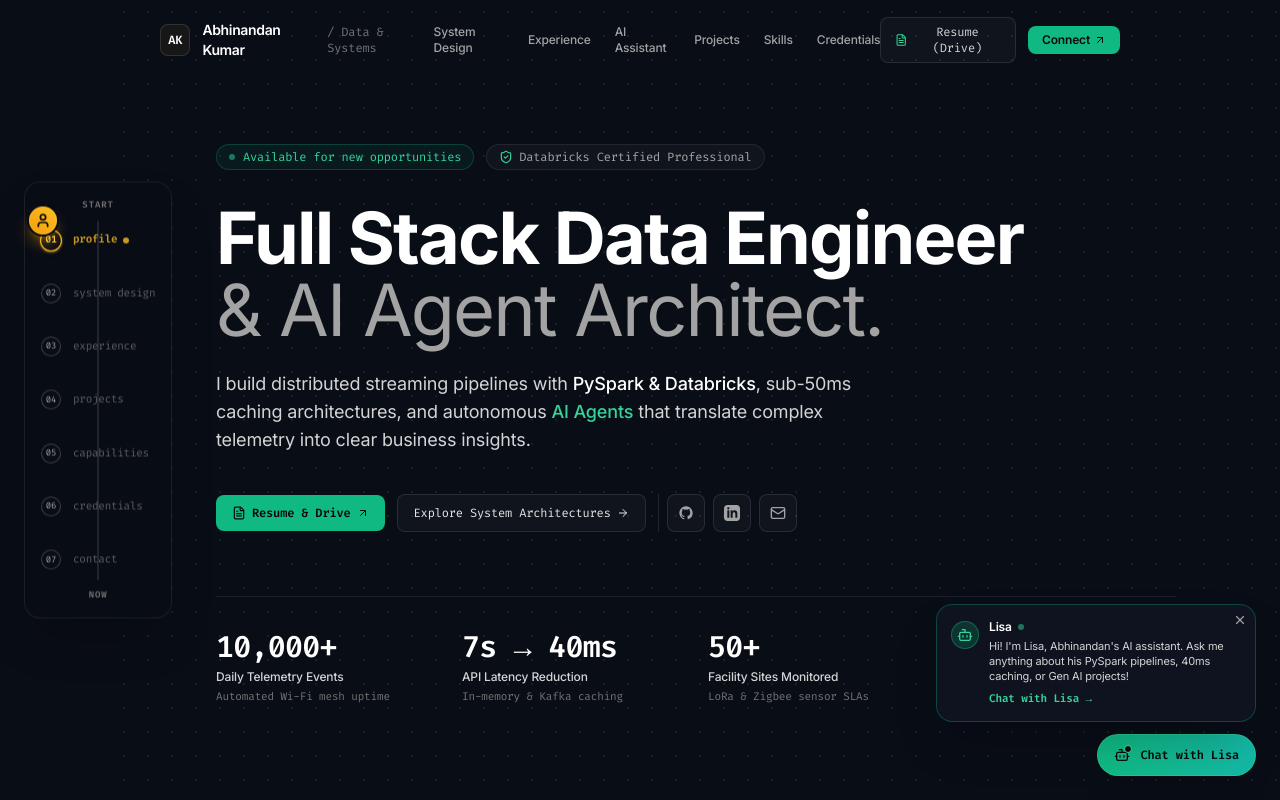
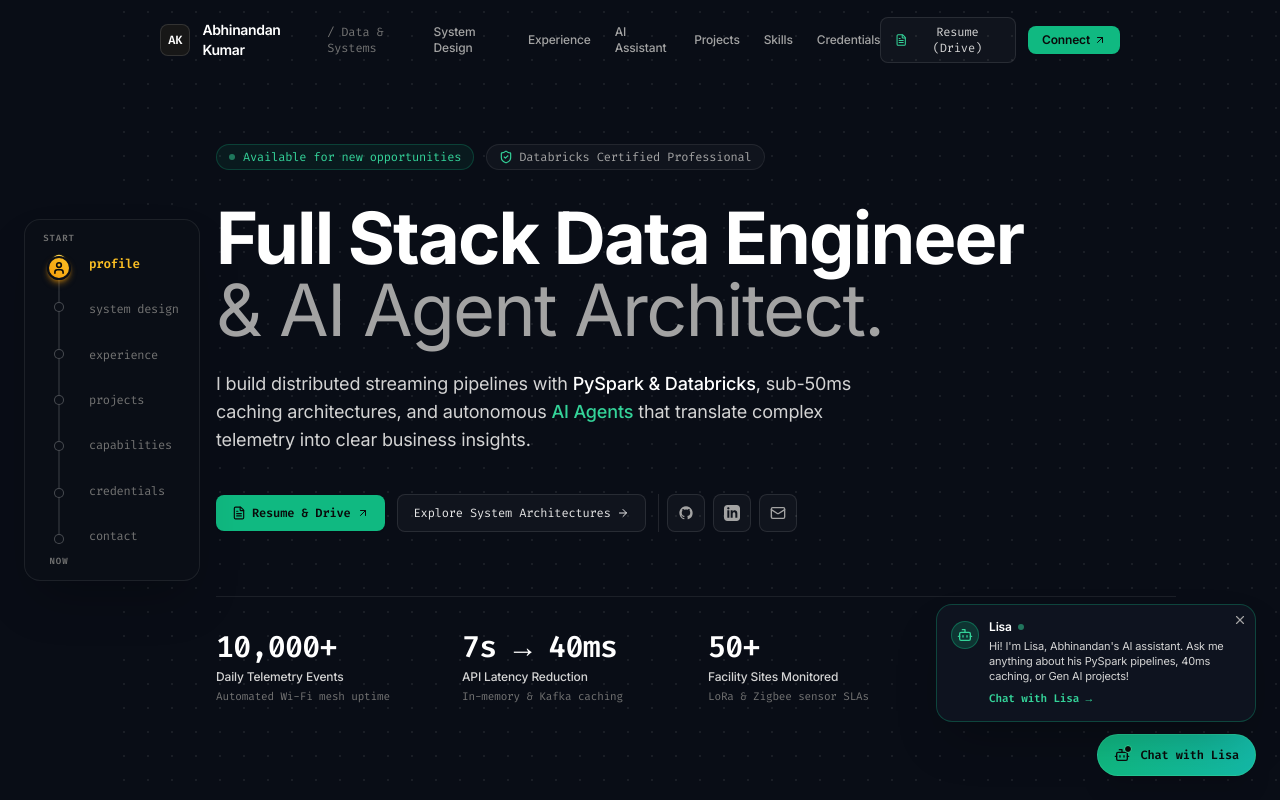
Before and after one commit to sabhinandan403/my-portfolio, a React (Vite) app: page / in a window 1280 px wide. Shown: the top 800 px of the page. Built offline with nearby package versions, Linux system fonts and the light colour scheme.

Commit message:
fix(ui): clean up journey navigation rail layout, remove numbered bubbles, and eliminate text overlap

```diff
--- a/src/components/JourneyNavRail.tsx
+++ b/src/components/JourneyNavRail.tsx
@@ -1,9 +1,8 @@
 import React, { useState, useEffect } from 'react';
-import { User, Compass, ArrowDown } from 'lucide-react';
+import { User } from 'lucide-react';
 
 interface Section {
   id: string;
-  num: string;
   label: string;
 }
 
@@ -12,26 +11,23 @@ export const JourneyNavRail: React.FC = () => {
   const [scrollProgress, setScrollProgress] = useState<number>(0);
 
   const sections: Section[] = [
-    { id: 'hero', num: '01', label: 'profile' },
-    { id: 'architectures', num: '02', label: 'system design' },
-    { id: 'experience', num: '03', label: 'experience' },
-    { id: 'projects', num: '04', label: 'projects' },
-    { id: 'skills', num: '05', label: 'capabilities' },
-    { id: 'credentials', num: '06', label: 'credentials' },
-    { id: 'contact', num: '07', label: 'contact' },
+    { id: 'hero', label: 'profile' },
+    { id: 'architectures', label: 'system design' },
+    { id: 'experience', label: 'experience' },
+    { id: 'projects', label: 'projects' },
+    { id: 'skills', label: 'capabilities' },
+    { id: 'credentials', label: 'credentials' },
+    { id: 'contact', label: 'contact' },
   ];
 
   useEffect(() => {
     const handleScroll = () => {
-      // Calculate overall scroll progress (0 to 1)
       const winScroll = document.documentElement.scrollTop || document.body.scrollTop;
       const height = document.documentElement.scrollHeight - document.documentElement.clientHeight;
       const scrolled = height > 0 ? winScroll / height : 0;
       setScrollProgress(Math.min(Math.max(scrolled, 0), 1));
 
-      // Determine active section
-      const sectionElements = sections.map(s => document.getElementById(s.id === 'hero' ? 'root' : s.id));
-      const scrollPosition = window.scrollY + 250;
+      const scrollPosition = window.scrollY + 280;
 
       for (let i = sections.length - 1; i >= 0; i--) {
         const s = sections[i];
@@ -72,77 +68,86 @@ export const JourneyNavRail: React.FC = () => {
 
   return (
     <aside
-      aria-label="Journey Progress Navigation"
-      className="hidden xl:flex fixed left-6 top-1/2 -translate-y-1/2 z-40 flex-col items-center select-none"
+      aria-label="Journey Navigation Rail"
+      className="hidden xl:flex fixed left-6 top-1/2 -translate-y-1/2 z-40 select-none"
     >
-      <div className="flex flex-col items-center bg-[#090D16]/90 backdrop-blur-md p-4 rounded-2xl border border-white/[0.08] shadow-2xl">
+      <div className="bg-[#0B0F17]/95 backdrop-blur-md p-5 rounded-2xl border border-white/[0.08] shadow-2xl flex flex-col">
 
-        {/* START Label */}
-        <span className="text-[9px] font-mono font-bold tracking-widest text-neutral-500 uppercase mb-2">
+        {/* Track and Labels Container */}
+        <div className="relative flex items-stretch" style={{ height: '320px' }}>
+
+          {/* LEFT COLUMN: Vertical Line Track with Walking Avatar & Node Dots */}
+          <div className="relative w-7 flex flex-col items-center justify-between shrink-0">
+
+            {/* Top START Text */}
+            <span className="text-[9px] font-mono font-bold tracking-widest text-neutral-500 uppercase -mt-2">
               START
             </span>
 
-        {/* The Vertical Rail Track */}
-        <div className="relative flex flex-col items-center py-2" style={{ height: '360px' }}>
+            {/* Background Base Rail Line */}
+            <div className="absolute top-4 bottom-4 left-1/2 -translate-x-1/2 w-[2px] bg-white/[0.1] rounded-full" />
 
-          {/* Background Grey Line */}
-          <div className="absolute top-0 bottom-0 w-[2px] bg-white/[0.1] rounded-full" />
-
-          {/* Active Progress Fill Line (Warm Amber/Emerald gradient) */}
+            {/* Active Progress Glowing Fill Line */}
             <div
-            className="absolute top-0 w-[2px] bg-gradient-to-b from-amber-400 via-emerald-400 to-emerald-500 rounded-full transition-all duration-150"
-            style={{ height: `${scrollProgress * 100}%` }}
+              className="absolute top-4 left-1/2 -translate-x-1/2 w-[2px] bg-gradient-to-b from-amber-400 to-amber-500 rounded-full transition-all duration-150"
+              style={{
+                height: `calc(${scrollProgress * 100}% * 0.88)`
+              }}
             />
 
-          {/* Walking Traveler Icon Avatar (Moves dynamically along the track) */}
+            {/* Walking Traveler Avatar (Slides along the line, cleanly contained on the track) */}
             <div
-            className="absolute -left-[14px] w-8 h-8 rounded-full bg-gradient-to-tr from-amber-500 to-amber-400 border-2 border-[#090D16] flex items-center justify-center text-neutral-950 shadow-lg shadow-amber-500/40 transition-all duration-150 pointer-events-none z-20"
+              className="absolute left-1/2 -translate-x-1/2 w-6 h-6 rounded-full bg-gradient-to-tr from-amber-500 to-amber-400 border-2 border-[#0B0F17] flex items-center justify-center text-neutral-950 shadow-md shadow-amber-500/50 transition-all duration-150 pointer-events-none z-30"
               style={{
-              top: `calc(${scrollProgress * 100}% - 16px)`,
+                top: `calc(16px + ${scrollProgress} * (100% - 44px))`,
               }}
             >
-            {/* Pulsing halo ring */}
-            <div className="absolute inset-0 rounded-full border border-amber-300 animate-ping opacity-30" />
-            <User className="w-4 h-4 text-neutral-950 stroke-[2.5]" />
+              <User className="w-3.5 h-3.5 text-neutral-950 stroke-[2.8]" />
             </div>
 
-          {/* Section Nodes */}
-          <div className="h-full flex flex-col justify-between items-center relative z-10 w-full">
-            {sections.map((section, idx) => {
+            {/* Node Dots on the Track */}
+            <div className="absolute top-4 bottom-4 left-1/2 -translate-x-1/2 flex flex-col justify-between items-center w-full pointer-events-none">
+              {sections.map((section) => {
+                const isActive = activeSection === section.id;
+                return (
+                  <div
+                    key={section.id}
+                    className={`w-2.5 h-2.5 rounded-full border transition-all duration-200 z-20 ${
+                      isActive
+                        ? 'bg-amber-400 border-amber-300 scale-125 shadow-sm shadow-amber-400'
+                        : 'bg-[#0B0F17] border-white/[0.25]'
+                    }`}
+                  />
+                );
+              })}
+            </div>
+
+            {/* Bottom NOW Text */}
+            <span className="text-[9px] font-mono font-bold tracking-widest text-neutral-500 uppercase -mb-2">
+              NOW
+            </span>
+          </div>
+
+          {/* RIGHT COLUMN: Clear Labels Separated by Safe Margin (No Line Overlap) */}
+          <div className="flex flex-col justify-between pl-4 py-3.5">
+            {sections.map((section) => {
               const isActive = activeSection === section.id;
               return (
                 <button
                   key={section.id}
                   onClick={() => scrollToSection(section.id)}
-                  className="group flex items-center gap-3 w-full text-left py-0.5 focus:outline-none"
-                  title={`Jump to ${section.label}`}
+                  className="group flex items-center text-left py-0.5 focus:outline-none transition-all"
+                  title={`Go to ${section.label}`}
                 >
-                  {/* Node Circle */}
-                  <div
-                    className={`w-5 h-5 rounded-full border flex items-center justify-center text-[9px] font-mono transition-all duration-200 ${
+                  <span
+                    className={`text-xs font-mono tracking-tight transition-all ${
                       isActive
-                        ? 'bg-[#090D16] border-amber-400 text-amber-300 font-bold scale-110 shadow-sm shadow-amber-400/50'
-                        : 'bg-[#090D16] border-white/[0.2] text-neutral-400 group-hover:border-white/[0.5] group-hover:text-white'
-                    }`}
-                  >
-                    {section.num}
-                  </div>
-
-                  {/* Section Label (reveals or stays crisp) */}
-                  <div className="flex items-center gap-1.5 opacity-80 group-hover:opacity-100 transition-opacity">
-                    <span
-                      className={`text-[11px] font-mono tracking-tight transition-colors ${
-                        isActive
-                          ? 'text-amber-400 font-semibold'
+                        ? 'text-amber-400 font-bold scale-105 origin-left'
                         : 'text-neutral-500 group-hover:text-neutral-200'
                     }`}
                   >
                     {section.label}
                   </span>
-                    {isActive && (
-                      <span className="w-1.5 h-1.5 rounded-full bg-amber-400 animate-pulse" />
-                    )}
-                  </div>
                 </button>
               );
             })}
@@ -150,11 +155,6 @@ export const JourneyNavRail: React.FC = () => {
 
         </div>
 
-        {/* NOW / END Label */}
-        <span className="text-[9px] font-mono font-bold tracking-widest text-neutral-500 uppercase mt-2">
-          NOW
-        </span>
-
       </div>
     </aside>
   );
```
Lines whose indentation alone changed are shown as unchanged.
